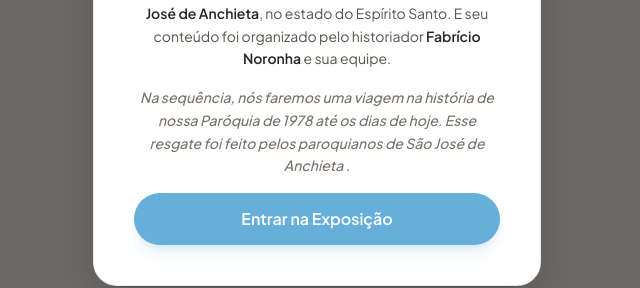
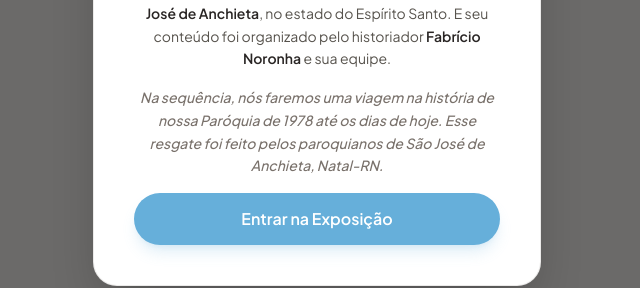
Before and after one commit to Felipe-Monte/exposicao, a Next.js app: page / in a window 1280 px wide. Shown: the part 439-727 px from the top of the page, without its empty margins (323-963 px from the left). Built offline with nearby package versions, Linux system fonts and the light colour scheme; a web font is replaced by a local one.

Commit message:
feat: update texto

```diff
--- a/app/components/WelcomeModal.tsx
+++ b/app/components/WelcomeModal.tsx
@@ -52,7 +52,7 @@ export default function WelcomeModal({ isOpen, onClose }: WelcomeModalProps) {
             <p className="text-stone-500 font-medium italic pt-4 ">
               Na sequência, nós faremos uma viagem na história de nossa Paróquia
               de 1978 até os dias de hoje. Esse resgate foi feito pelos
-              paroquianos de São José de Anchieta .
+              paroquianos de São José de Anchieta, Natal-RN.
             </p>
           </div>
         </div>
```
